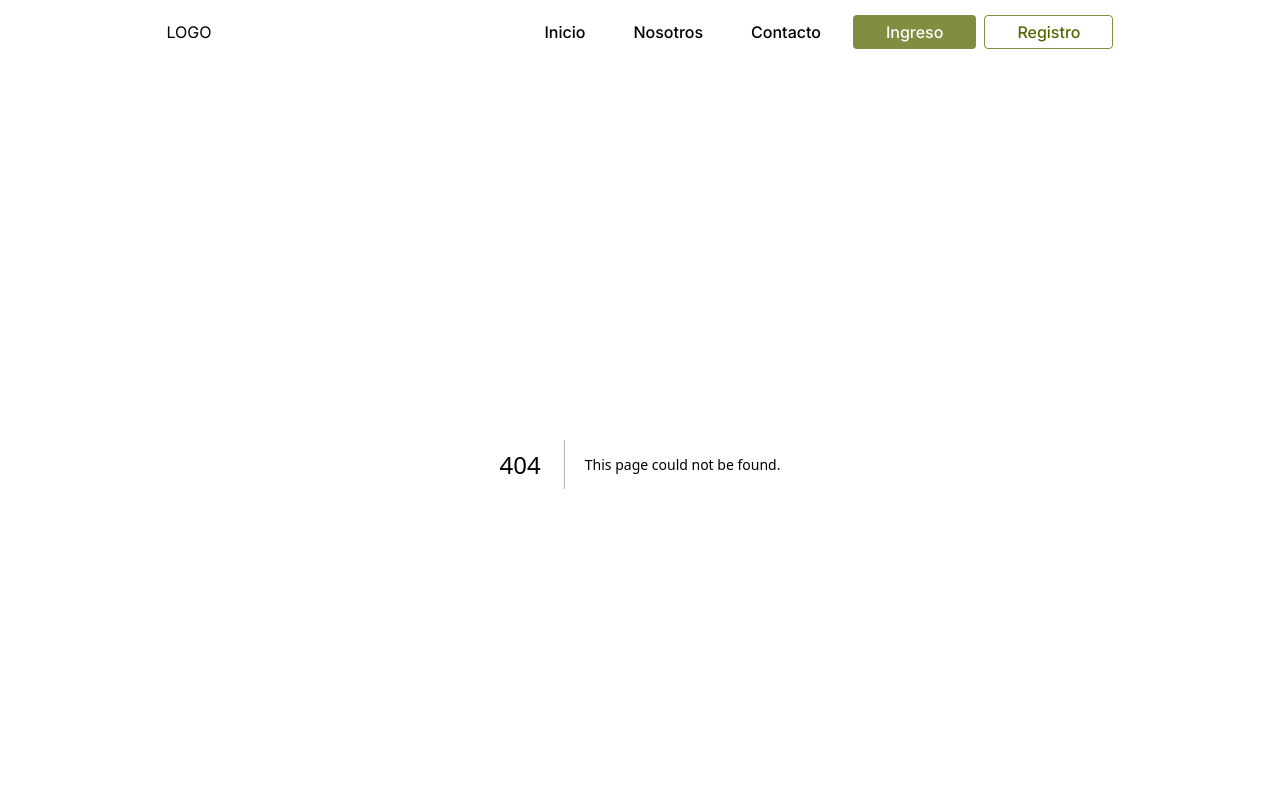
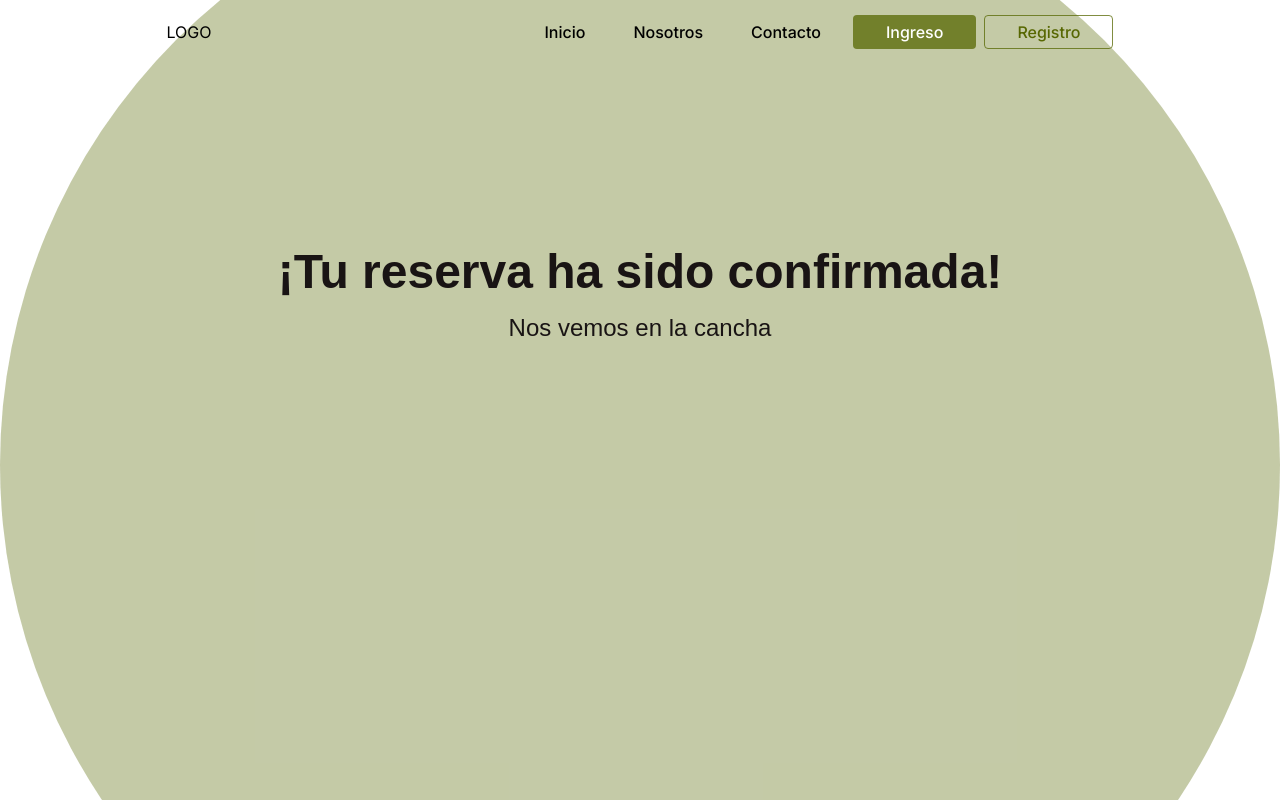
Before and after one commit to No-Country/c13-35-t-Node-React, a Next.js app: page /confirmation in a window 1280 px wide. Before the commit this address had no page. Shown: the top 800 px of the page. Built offline with nearby package versions, Linux system fonts and the light colour scheme.

Commit message:
[FEATURE] added confirmation page

```diff
--- /dev/null
+++ b/src/app/confirmation/page.tsx
@@ -0,0 +1,18 @@
+import React from "react";
+
+function Confirmation(): JSX.Element {
+    return (
+        <div className="z-0 rounded-full h-[1202px] w-auto bg-color-form-bg flex justify-center m-auto mt-[-200px]">
+            <div className="mt-96">
+                <h1 className="font-inriasans text-color-text-black font-bold text-5xl text-center">
+                    ¡Tu reserva ha sido confirmada!
+                </h1>
+                <h3 className="font-inriasans text-color-text-black text-2xl text-center mt-4">
+                    Nos vemos en la cancha
+                </h3>
+            </div>
+        </div>
+    );
+}
+
+export default Confirmation;
```
